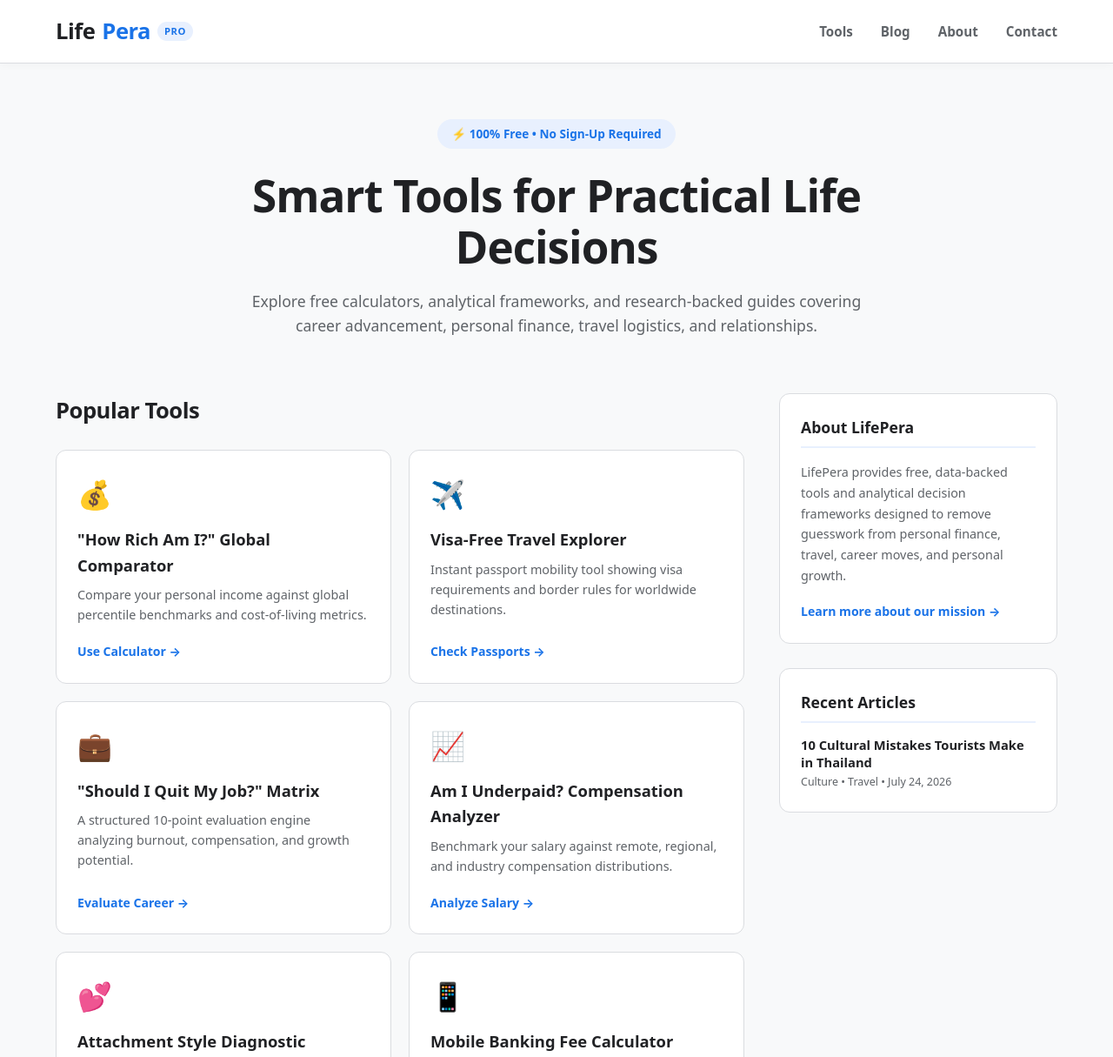
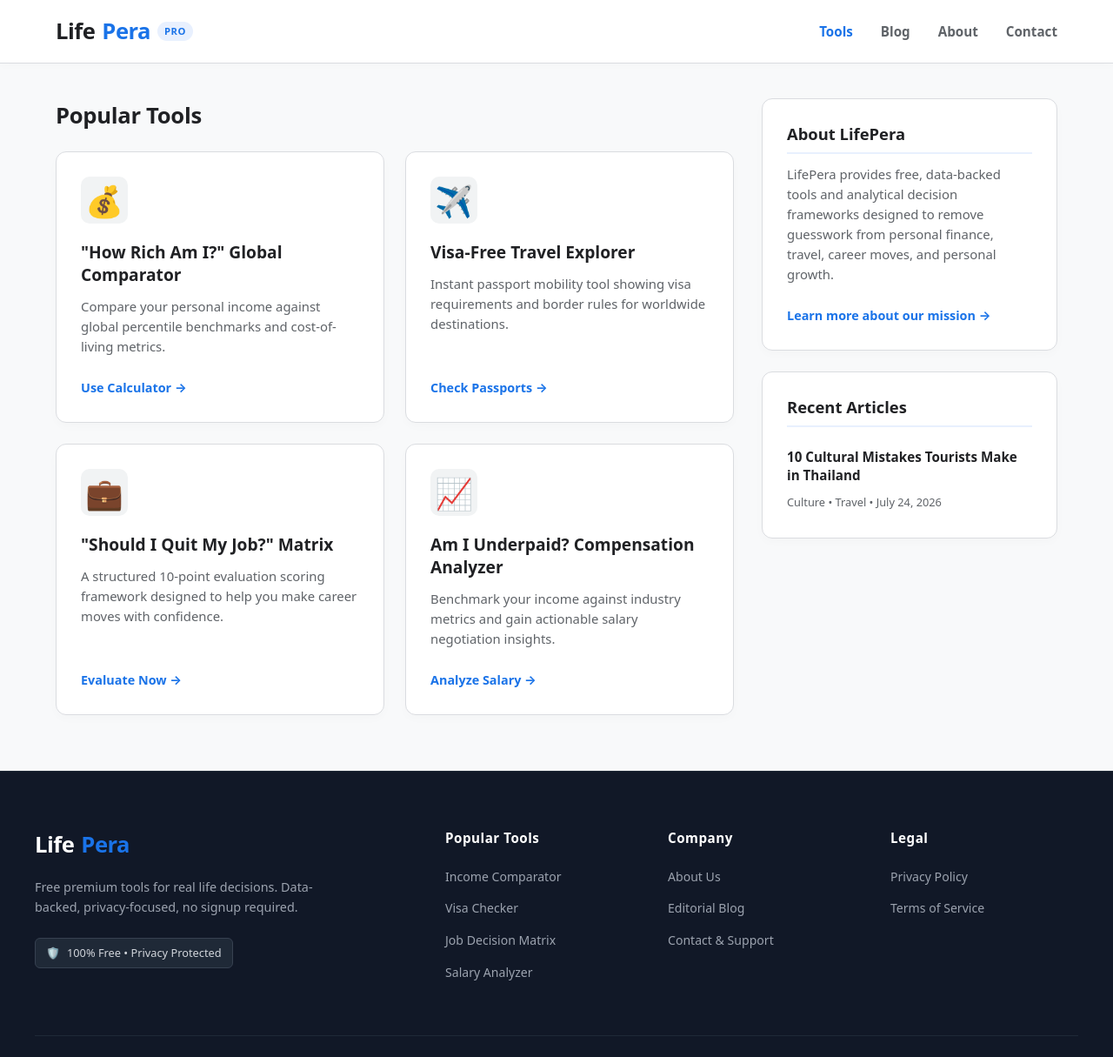
Before and after one commit to Md-Zulker-Nine/lifepera, a website: page index.html in a window 1280 px wide. Shown: the top 1215 px of the page at 87% size. Drawn offline with Linux system fonts and the light colour scheme.

Commit message:
Refactor index.html structure and styles

```diff
--- a/index.html
+++ b/index.html
@@ -10,11 +10,15 @@
 
   gtag('config', 'G-EYST6H5RWZ');
 </script>
-<meta charset="UTF-8"/>
-<meta name="viewport" content="width=device-width, initial-scale=1.0"/>
-<meta name="description" content="LifePera — Free data-driven tools and practical guides for career, finance, travel, relationships, and global culture."/>
+  <meta charset="UTF-8">
+  <meta name="viewport" content="width=device-width, initial-scale=1.0">
+  <meta name="description" content="LifePera — Free data-backed tools and analytical decision frameworks.">
   <title>LifePera — Free Tools for Real Life Decisions</title>
+
   <style>
+    /* ==========================================================================
+       1. CORE RESET & VARIABLES
+       ========================================================================== */
     :root {
       --bg: #f8f9fa;
       --surface: #ffffff;
@@ -26,7 +30,13 @@
       --radius: 12px;
       --max-width: 1200px;
     }
-*, *::before, *::after { box-sizing: border-box; margin: 0; padding: 0; }
+
+    *, *::before, *::after {
+      box-sizing: border-box;
+      margin: 0;
+      padding: 0;
+    }
+
     body {
       background-color: var(--bg);
       color: var(--text-main);
@@ -34,20 +44,30 @@ body {
       line-height: 1.6;
       -webkit-font-smoothing: antialiased;
     }
-a { text-decoration: none; color: var(--primary-blue); transition: color 0.2s; }
-a:hover { color: var(--primary-hover); }
 
-/* Header & Nav */
+    a {
+      text-decoration: none;
+      color: var(--primary-blue);
+      transition: color 0.2s ease;
+    }
+
+    a:hover {
+      color: var(--primary-hover);
+    }
+
+    /* ==========================================================================
+       2. HEADER & NAVIGATION
+       ========================================================================== */
     header {
-  background: rgba(255, 255, 255, 0.92);
-  backdrop-filter: blur(12px);
-  -webkit-backdrop-filter: blur(12px);
+      background: rgba(255, 255, 255, 0.95);
+      backdrop-filter: blur(10px);
       border-bottom: 1px solid var(--border);
       position: sticky;
       top: 0;
       z-index: 1000;
-  box-shadow: 0 2px 10px rgba(0,0,0,0.03);
+      box-shadow: 0 2px 10px rgba(0, 0, 0, 0.02);
     }
+
     .nav-container {
       max-width: var(--max-width);
       margin: 0 auto;
@@ -57,6 +77,7 @@ header {
       justify-content: space-between;
       align-items: center;
     }
+
     .logo {
       font-size: 1.6rem;
       font-weight: 800;
@@ -66,7 +87,11 @@ header {
       align-items: center;
       gap: 8px;
     }
-.logo span { color: var(--primary-blue); }
+
+    .logo span {
+      color: var(--primary-blue);
+    }
+
     .logo-badge {
       background: #e8f0fe;
       color: var(--primary-blue);
@@ -77,133 +102,146 @@ header {
       text-transform: uppercase;
       letter-spacing: 0.5px;
     }
-.nav-links { display: flex; gap: 2rem; font-weight: 600; font-size: 0.95rem; align-items: center; }
-.nav-links a { color: var(--text-muted); transition: color 0.2s; }
-.nav-links a:hover, .nav-links a.active { color: var(--primary-blue); }
 
-/* Hero Section */
-.hero {
-  text-align: center;
-  padding: 4rem 1.5rem 2rem;
-  max-width: 800px;
-  margin: 0 auto;
-}
-.hero-badge {
-  display: inline-block;
-  background: #e8f0fe;
-  color: var(--primary-blue);
-  font-weight: 700;
-  font-size: 0.85rem;
-  padding: 6px 16px;
-  border-radius: 20px;
-  margin-bottom: 1.5rem;
-}
-.hero h1 {
-  font-size: clamp(2.2rem, 5vw, 3.2rem);
-  font-weight: 800;
-  letter-spacing: -1px;
-  line-height: 1.15;
-  margin-bottom: 1.2rem;
-}
-.hero p {
-  font-size: 1.1rem;
-  color: var(--text-muted);
-  line-height: 1.6;
+    .nav-links {
+      display: flex;
+      gap: 2rem;
+      font-weight: 600;
+      font-size: 0.95rem;
+      align-items: center;
     }
 
-/* Two-Column Layout */
-.main-layout {
-  max-width: var(--max-width);
-  margin: 0 auto;
-  padding: 2rem 1.5rem 4rem;
-  display: grid;
-  grid-template-columns: 1fr 320px;
-  gap: 2.5rem;
+    .nav-links a {
+      color: var(--text-muted);
     }
 
-/* Tools Content Area */
-.section-title { font-size: 1.6rem; font-weight: 800; margin-bottom: 1.5rem; letter-spacing: -0.5px; }
+    .nav-links a:hover, .nav-links a.active {
+      color: var(--primary-blue);
+    }
+
+    /* ==========================================================================
+       3. MAIN LAYOUT GRID (FIXES MISALIGNMENT)
+       ========================================================================== */
+    .layout-container {
+      max-width: var(--max-width);
+      margin: 2.5rem auto;
+      padding: 0 1.5rem;
+      display: grid;
+      grid-template-columns: 1fr 340px; /* Left takes remaining space, Right is fixed width */
+      gap: 2rem;
+      align-items: start; /* CRITICAL: Aligns top edges of left and right columns */
+    }
+
+    /* Left Section: Main Content */
+    .main-content .section-title {
+      font-size: 1.6rem;
+      font-weight: 800;
+      color: var(--text-main);
+      margin-bottom: 1.25rem;
+      letter-spacing: -0.3px;
+    }
+
     .tools-grid {
       display: grid;
-  grid-template-columns: repeat(auto-fill, minmax(280px, 1fr));
-  gap: 1.25rem;
+      grid-template-columns: repeat(2, 1fr); /* 2 equal columns for tools */
+      gap: 1.5rem;
     }
-.tool-card {
+
+    /* Right Section: Sidebar */
+    .sidebar {
+      display: flex;
+      flex-direction: column;
+      gap: 1.5rem;
+    }
+
+    /* ==========================================================================
+       4. CARDS STYLING (TOOLS & SIDEBAR)
+       ========================================================================== */
+    .card, .sidebar-card {
       background: var(--surface);
       border: 1px solid var(--border);
       border-radius: var(--radius);
-  padding: 1.5rem;
-  transition: transform 0.2s, box-shadow 0.2s;
+      padding: 1.75rem;
       display: flex;
       flex-direction: column;
+      justify-content: space-between;
+      box-shadow: 0 4px 12px rgba(0, 0, 0, 0.02);
+      transition: transform 0.2s, box-shadow 0.2s;
     }
-.tool-card:hover {
-  transform: translateY(-3px);
-  box-shadow: 0 10px 25px rgba(0,0,0,0.05);
+
+    .card:hover, .sidebar-card:hover {
+      box-shadow: 0 6px 16px rgba(0, 0, 0, 0.05);
+      border-color: #c6c9ce;
     }
-.tool-icon { font-size: 2rem; margin-bottom: 0.75rem; }
-.tool-card h3 { font-size: 1.15rem; font-weight: 700; margin-bottom: 0.5rem; }
-.tool-card p { font-size: 0.9rem; color: var(--text-muted); margin-bottom: 1.25rem; flex-grow: 1; }
-.tool-link { font-size: 0.88rem; font-weight: 700; color: var(--primary-blue); display: inline-flex; align-items: center; gap: 4px; }
 
-/* Right Sidebar */
-.sidebar {
+    .card-icon {
+      font-size: 2.2rem;
+      background: #f1f3f4;
+      width: 54px;
+      height: 54px;
       display: flex;
-  flex-direction: column;
-  gap: 1.75rem;
+      align-items: center;
+      justify-content: center;
+      border-radius: 10px;
+      margin-bottom: 1.25rem;
     }
-.sidebar-widget {
-  background: var(--surface);
-  border: 1px solid var(--border);
-  border-radius: var(--radius);
-  padding: 1.5rem;
+
+    .card h3, .sidebar-card h3 {
+      font-size: 1.2rem;
+      font-weight: 700;
+      color: var(--text-main);
+      line-height: 1.35;
+      margin-bottom: 0.75rem;
     }
-.widget-title {
-  font-size: 1.1rem;
-  font-weight: 800;
-  margin-bottom: 1rem;
+
+    .card p, .sidebar-card p {
+      font-size: 0.93rem;
+      color: var(--text-muted);
+      line-height: 1.55;
+      margin-bottom: 1.5rem;
+    }
+
+    .card-link {
+      font-size: 0.9rem;
+      font-weight: 700;
+      color: var(--primary-blue);
+      display: inline-flex;
+      align-items: center;
+      gap: 4px;
+    }
+
+    /* Sidebar Specific Styling */
+    .sidebar-card h3 {
+      font-size: 1.15rem;
       padding-bottom: 0.5rem;
       border-bottom: 2px solid #e8f0fe;
-  color: var(--text-main);
-}
-.widget-about p {
-  font-size: 0.9rem;
-  color: var(--text-muted);
-  line-height: 1.65;
-  margin-bottom: 1rem;
-}
-.widget-about a {
-  font-size: 0.88rem;
-  font-weight: 700;
     }
 
-/* Recent Posts Widget */
-.recent-posts-list {
-  list-style: none;
-  display: flex;
-  flex-direction: column;
-  gap: 1rem;
+    .article-item {
+      padding-top: 0.75rem;
     }
-.recent-post-item {
-  display: flex;
-  flex-direction: column;
-  gap: 2px;
+
+    .article-title {
+      font-size: 0.95rem;
+      font-weight: 700;
+      color: var(--text-main);
+      line-height: 1.4;
+      display: block;
+      margin-bottom: 0.4rem;
     }
-.recent-post-item a {
-  color: var(--text-main);
-  font-weight: 600;
-  font-size: 0.92rem;
-  line-height: 1.35;
-}
-.recent-post-item a:hover {
+
+    .article-title:hover {
       color: var(--primary-blue);
     }
-.recent-post-meta {
-  font-size: 0.78rem;
+
+    .article-meta {
+      font-size: 0.8rem;
       color: var(--text-muted);
     }
 
-/* Footer */
+    /* ==========================================================================
+       5. FOOTER
+       ========================================================================== */
     footer {
       background: #111827;
       color: #9ca3af;
@@ -211,6 +249,7 @@ footer {
       padding: 4rem 1.5rem 2rem;
       margin-top: 4rem;
     }
+
     .footer-container {
       max-width: var(--max-width);
       margin: 0 auto;
@@ -218,8 +257,20 @@ footer {
       grid-template-columns: 2fr 1fr 1fr 1fr;
       gap: 2.5rem;
     }
-.footer-brand .logo { color: #ffffff !important; margin-bottom: 1rem; }
-.footer-brand p { font-size: 0.9rem; color: #9ca3af; line-height: 1.6; max-width: 320px; margin-bottom: 1.5rem; }
+
+    .footer-brand .logo {
+      color: #ffffff !important;
+      margin-bottom: 1rem;
+    }
+
+    .footer-brand p {
+      font-size: 0.9rem;
+      color: #9ca3af;
+      line-height: 1.6;
+      max-width: 320px;
+      margin-bottom: 1.5rem;
+    }
+
     .trust-badge {
       display: inline-flex;
       align-items: center;
@@ -232,17 +283,32 @@ footer {
       color: #d1d5db;
       font-weight: 500;
     }
+
     .footer-col h4 {
-  font-size: 1rem;
+      font-size: 0.95rem;
       font-weight: 700;
-  color: #ffffff !important;
+      color: #ffffff;
       margin-bottom: 1.2rem;
       letter-spacing: 0.5px;
     }
-.footer-col ul { list-style: none; padding: 0; margin: 0; }
-.footer-col li { margin-bottom: 0.7rem; }
-.footer-col a { color: #9ca3af !important; font-size: 0.9rem; transition: color 0.2s; }
-.footer-col a:hover { color: #ffffff !important; }
+
+    .footer-col ul {
+      list-style: none;
+    }
+
+    .footer-col li {
+      margin-bottom: 0.7rem;
+    }
+
+    .footer-col a {
+      color: #9ca3af;
+      font-size: 0.88rem;
+    }
+
+    .footer-col a:hover {
+      color: #ffffff;
+    }
+
     .footer-bottom {
       max-width: var(--max-width);
       margin: 3rem auto 0;
@@ -254,174 +320,161 @@ footer {
       font-size: 0.85rem;
       color: #6b7280;
     }
-.footer-disclaimer {
-  max-width: var(--max-width);
-  margin: 1.5rem auto 0;
-  font-size: 0.78rem;
-  color: #4b5563;
-  line-height: 1.5;
+
+    /* ==========================================================================
+       6. RESPONSIVE BREAKPOINTS
+       ========================================================================== */
+    @media (max-width: 992px) {
+      .layout-container {
+        grid-template-columns: 1fr; /* Stacks sidebar under main content */
+      }
+    }
+
+    @media (max-width: 640px) {
+      .tools-grid {
+        grid-template-columns: 1fr; /* Single column tools for mobile */
+      }
+      .footer-container {
+        grid-template-columns: 1fr;
+      }
+      .footer-bottom {
+        flex-direction: column;
+        gap: 1rem;
         text-align: center;
       }
-
-@media (max-width: 960px) {
-  .main-layout { grid-template-columns: 1fr; }
-  .footer-container { grid-template-columns: 1fr; }
-  .footer-bottom { flex-direction: column; gap: 1rem; text-align: center; }
     }
   </style>
 </head>
 <body>
 
+  <!-- HEADER -->
   <header>
     <div class="nav-container">
       <a href="/index.html" class="logo">
         Life<span>Pera</span>
         <span class="logo-badge">Pro</span>
       </a>
-    <div class="nav-links">
-      <a href="/tools.html">Tools</a>
+      <nav class="nav-links">
+        <a href="/tools.html" class="active">Tools</a>
         <a href="/blog.html">Blog</a>
         <a href="/about.html">About</a>
         <a href="/contact.html">Contact</a>
-    </div>
+      </nav>
     </div>
   </header>
 
-<section class="hero">
-  <span class="hero-badge">⚡ 100% Free • No Sign-Up Required</span>
-  <h1>Smart Tools for Practical Life Decisions</h1>
-  <p>Explore free calculators, analytical frameworks, and research-backed guides covering career advancement, personal finance, travel logistics, and relationships.</p>
-</section>
+  <!-- MAIN 2-COLUMN LAYOUT -->
+  <div class="layout-container">
 
-<div class="main-layout">
-  <!-- Left Side: Main Content -->
-  <main class="content-area">
+    <!-- LEFT: MAIN CONTENT AREA -->
+    <main class="main-content">
       <h2 class="section-title">Popular Tools</h2>
+
       <div class="tools-grid">
-      <div class="tool-card">
-        <div class="tool-icon">💰</div>
+
+        <!-- Tool Card 1 -->
+        <div class="card">
+          <div>
+            <div class="card-icon">💰</div>
             <h3>"How Rich Am I?" Global Comparator</h3>
             <p>Compare your personal income against global percentile benchmarks and cost-of-living metrics.</p>
-        <a href="/tool-how-rich.html" class="tool-link">Use Calculator →</a>
+          </div>
+          <a href="/tool-how-rich.html" class="card-link">Use Calculator →</a>
         </div>
 
-      <div class="tool-card">
-        <div class="tool-icon">✈️</div>
+        <!-- Tool Card 2 -->
+        <div class="card">
+          <div>
+            <div class="card-icon">✈️</div>
             <h3>Visa-Free Travel Explorer</h3>
             <p>Instant passport mobility tool showing visa requirements and border rules for worldwide destinations.</p>
-        <a href="/tool-visa.html" class="tool-link">Check Passports →</a>
+          </div>
+          <a href="/tool-visa.html" class="card-link">Check Passports →</a>
         </div>
 
-      <div class="tool-card">
-        <div class="tool-icon">💼</div>
+        <!-- Tool Card 3 -->
+        <div class="card">
+          <div>
+            <div class="card-icon">💼</div>
             <h3>"Should I Quit My Job?" Matrix</h3>
-        <p>A structured 10-point evaluation engine analyzing burnout, compensation, and growth potential.</p>
-        <a href="/tool-quit-job.html" class="tool-link">Evaluate Career →</a>
+            <p>A structured 10-point evaluation scoring framework designed to help you make career moves with confidence.</p>
+          </div>
+          <a href="/tool-quit-job.html" class="card-link">Evaluate Now →</a>
         </div>
 
-      <div class="tool-card">
-        <div class="tool-icon">📈</div>
+        <!-- Tool Card 4 -->
+        <div class="card">
+          <div>
+            <div class="card-icon">📈</div>
             <h3>Am I Underpaid? Compensation Analyzer</h3>
-        <p>Benchmark your salary against remote, regional, and industry compensation distributions.</p>
-        <a href="/tool-underpaid.html" class="tool-link">Analyze Salary →</a>
+            <p>Benchmark your income against industry metrics and gain actionable salary negotiation insights.</p>
+          </div>
+          <a href="/tool-underpaid.html" class="card-link">Analyze Salary →</a>
         </div>
 
-      <div class="tool-card">
-        <div class="tool-icon">💕</div>
-        <h3>Attachment Style Diagnostic</h3>
-        <p>Identify your primary attachment patterns to improve relationship dynamics and communication.</p>
-        <a href="/tool-attachment.html" class="tool-link">Take Quiz →</a>
-      </div>
-
-      <div class="tool-card">
-        <div class="tool-icon">📱</div>
-        <h3>Mobile Banking Fee Calculator</h3>
-        <p>Calculate exact transaction charges and cash-out tariffs across popular mobile banking platforms.</p>
-        <a href="/tool-mfs.html" class="tool-link">Calculate Fees →</a>
-      </div>
       </div>
     </main>
 
-  <!-- Right Side: Sidebar -->
+    <!-- RIGHT: SIDEBAR AREA -->
     <aside class="sidebar">
-    <!-- Widget 1: About Us -->
-    <div class="sidebar-widget widget-about">
-      <h3 class="widget-title">About LifePera</h3>
+
+      <!-- Sidebar Card 1: About -->
+      <div class="sidebar-card">
+        <h3>About LifePera</h3>
         <p>LifePera provides free, data-backed tools and analytical decision frameworks designed to remove guesswork from personal finance, travel, career moves, and personal growth.</p>
-      <a href="/about.html">Learn more about our mission →</a>
+        <a href="/about.html" class="card-link">Learn more about our mission →</a>
       </div>
 
-    <!-- Widget 2: 5 Recent Blog Posts -->
-    <div class="sidebar-widget">
-      <h3 class="widget-title">Recent Articles</h3>
-      <ul id="sidebar-recent-posts" class="recent-posts-list">
-        <!-- Dynamically populated from blog-index.json -->
-      </ul>
+      <!-- Sidebar Card 2: Recent Articles -->
+      <div class="sidebar-card">
+        <h3>Recent Articles</h3>
+        <div class="article-item">
+          <a href="/blog/post-10-cultural-mistakes-thailand.html" class="article-title">10 Cultural Mistakes Tourists Make in Thailand</a>
+          <span class="article-meta">Culture • Travel • July 24, 2026</span>
         </div>
-  </aside>
       </div>
 
-<script>
-  // Fetch top 5 blog posts for sidebar
-  fetch('/blog-index.json')
-    .then(res => res.json())
-    .then(posts => {
-      const container = document.getElementById('sidebar-recent-posts');
-      if (!posts || posts.length === 0) return;
-      const recent = posts.slice(0, 5);
-      container.innerHTML = recent.map(post => `
-        <li class="recent-post-item">
-          <a href="${post.file}">${post.title}</a>
-          <span class="recent-post-meta">${post.cat} • ${post.date}</span>
-        </li>
-      `).join('');
-    })
-    .catch(err => console.log('Sidebar post loading waiting...'));
-</script>
+    </aside>
 
+  </div>
+
+  <!-- FOOTER -->
   <footer>
     <div class="footer-container">
       <div class="footer-brand">
-      <a href="/index.html" class="logo" style="color:#ffffff;">Life<span>Pera</span></a>
+        <a href="/index.html" class="logo">Life<span>Pera</span></a>
         <p>Free premium tools for real life decisions. Data-backed, privacy-focused, no signup required.</p>
         <div class="trust-badge">
-        <span>🛡️</span> 100% Free • Privacy Protected • Data-Backed
+          <span>🛡️</span> 100% Free • Privacy Protected
         </div>
       </div>
 
       <div class="footer-col">
         <h4>Popular Tools</h4>
         <ul>
-        <li><a href="/tool-how-rich.html">"How Rich Am I?" Comparator</a></li>
-        <li><a href="/tool-visa.html">Visa-Free Travel Checker</a></li>
-        <li><a href="/tool-quit-job.html">Should I Quit My Job? Matrix</a></li>
-        <li><a href="/tool-underpaid.html">Am I Underpaid? Analyzer</a></li>
-        <li><a href="/tool-attachment.html">Attachment Style Quiz</a></li>
+          <li><a href="/tool-how-rich.html">Income Comparator</a></li>
+          <li><a href="/tool-visa.html">Visa Checker</a></li>
+          <li><a href="/tool-quit-job.html">Job Decision Matrix</a></li>
+          <li><a href="/tool-underpaid.html">Salary Analyzer</a></li>
         </ul>
       </div>
 
       <div class="footer-col">
-      <h4>Company & Trust</h4>
+        <h4>Company</h4>
         <ul>
           <li><a href="/about.html">About Us</a></li>
-        <li><a href="/about.html#editorial">Editorial & Fact-Checking</a></li>
           <li><a href="/blog.html">Editorial Blog</a></li>
           <li><a href="/contact.html">Contact & Support</a></li>
         </ul>
       </div>
 
       <div class="footer-col">
-      <h4>Legal & Standards</h4>
+        <h4>Legal</h4>
         <ul>
           <li><a href="/privacy.html">Privacy Policy</a></li>
           <li><a href="/terms.html">Terms of Service</a></li>
-        <li><a href="/sitemap.xml">Sitemap.xml</a></li>
         </ul>
       </div>
-  </div>
-
-  <div class="footer-disclaimer">
-    Disclaimer: LifePera tools and calculators are provided for informational and educational purposes only. They do not constitute formal financial, legal, medical, or career advice.
     </div>
 
     <div class="footer-bottom">
```
Lines whose indentation alone changed are shown as unchanged.
